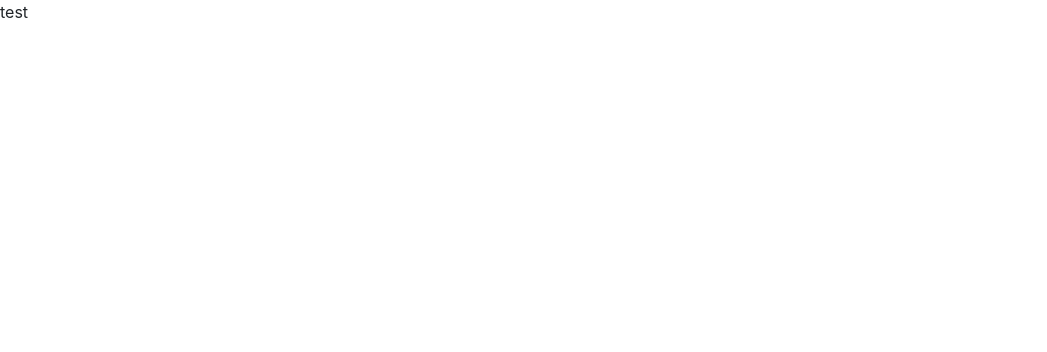
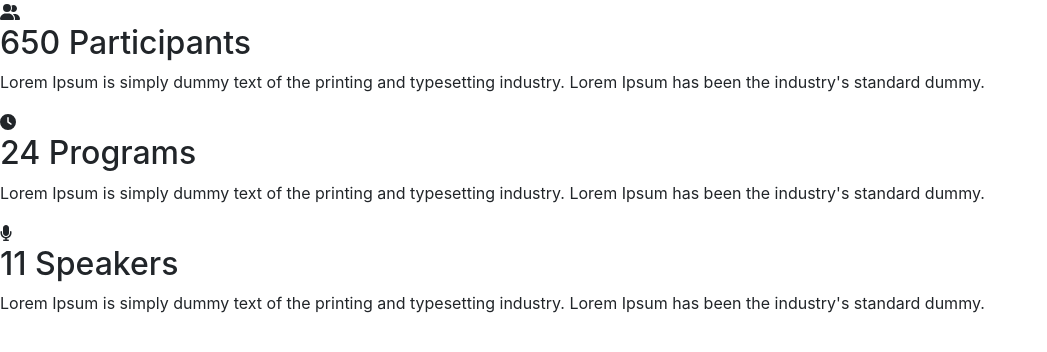
Before and after one commit to MohammedAboSido/React_Project02, a React (Create React App) app: page / in a window 1280 px wide. Shown: the top 352 px of the page, without its empty margins (0-1047 px from the left). Built offline with nearby package versions, Linux system fonts and the light colour scheme.

Commit message:
Video 9-React Reusable Component

```diff
--- a/package.json
+++ b/package.json
@@ -4,11 +4,16 @@
   "version": "0.1.0",
   "private": true,
   "dependencies": {
+    "@fortawesome/fontawesome-svg-core": "^6.2.0",
+    "@fortawesome/free-regular-svg-icons": "^6.2.0",
+    "@fortawesome/free-solid-svg-icons": "^6.2.0",
+    "@fortawesome/react-fontawesome": "^0.2.0",
     "@reduxjs/toolkit": "^1.8.6",
     "@testing-library/jest-dom": "^5.16.5",
     "@testing-library/react": "^13.4.0",
     "@testing-library/user-event": "^13.5.0",
     "axios": "^1.1.3",
+    "babel-plugin-macros": "^3.1.0",
     "gh-pages": "^4.0.0",
     "react": "^18.2.0",
     "react-dom": "^18.2.0",
--- a/src/App.js
+++ b/src/App.js
@@ -1,6 +1,26 @@
+import * as icons from "@fortawesome/free-solid-svg-icons";
 import React from "react";
+import Overview from "./design-system/components/Overview";
+
 function App() {
-  return <div>test</div>;
+  return (
+    <>
+      <Overview icon={icons.faUserGroup} title="650 Participants">
+        Lorem Ipsum is simply dummy text of the printing and typesetting
+        industry. Lorem Ipsum has been the industry's standard dummy.
+      </Overview>
+
+      <Overview icon={icons.faClock} title="24 Programs">
+        Lorem Ipsum is simply dummy text of the printing and typesetting
+        industry. Lorem Ipsum has been the industry's standard dummy.
+      </Overview>
+
+      <Overview icon={icons.faMicrophone} title="11 Speakers">
+        Lorem Ipsum is simply dummy text of the printing and typesetting
+        industry. Lorem Ipsum has been the industry's standard dummy.
+      </Overview>
+    </>
+  );
 }
 
 export default App;
--- /dev/null
+++ b/src/design-system/components/Overview/Overview.jsx
@@ -0,0 +1,14 @@
+import { FontAwesomeIcon } from "@fortawesome/react-fontawesome";
+import React from "react";
+
+export default function Overview({ icon, title, children }) {
+  return (
+    <>
+      <div>
+        <FontAwesomeIcon icon={icon} />
+      </div>
+      <h2>{title}</h2>
+      <p>{children}</p>
+    </>
+  );
+}
--- /dev/null
+++ b/src/design-system/components/Overview/index.jsx
@@ -0,0 +1 @@
+export { default } from './Overview';
```
Also changed, not shown: 1 other file (tests, documents, lock files or other folders).
